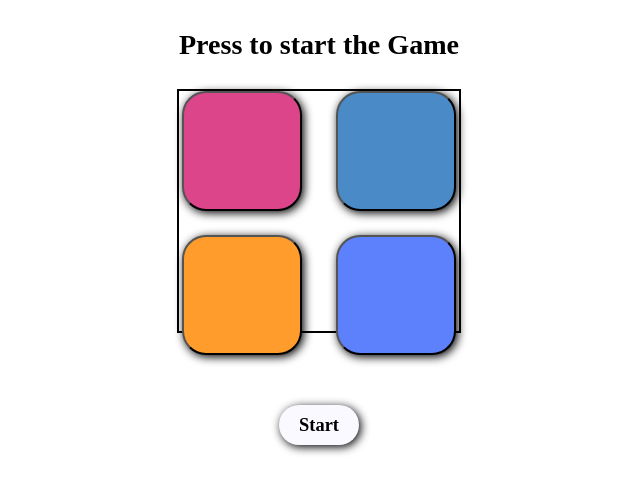
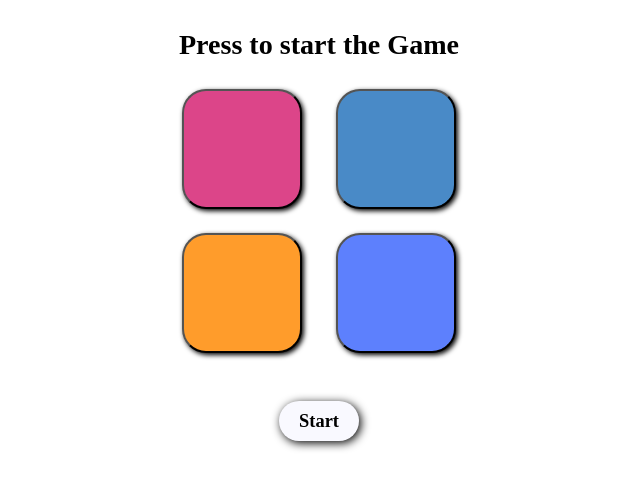
Before and after one commit to ombanjare/simon_game, a plain HTML site: page index.html in a window 1280 px wide. Shown: the part 90-582 px from the top of the page, without its empty margins (321-961 px from the left). Drawn offline with Linux system fonts and the light colour scheme.

Commit message:
Update style.css

```diff
--- a/style.css
+++ b/style.css
@@ -8,14 +8,13 @@ body {
     justify-items:center;
     gap: 10%;
     grid-template-columns: repeat(2,1fr);
-    border: 2px solid black;
     width:35vh;
 }
  #div{
     height: 15vh;
     width: 15vh;
     border-radius: 20%;
-    box-shadow: 2px 2px 10px;
+    box-shadow: 2px 2px 5px;
  }
 
 
```
